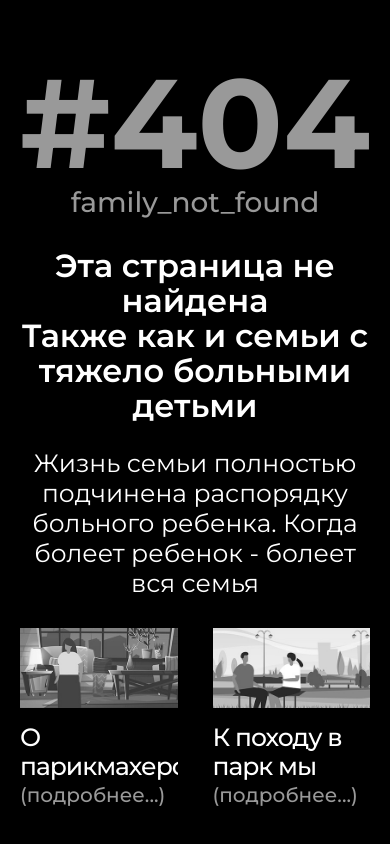
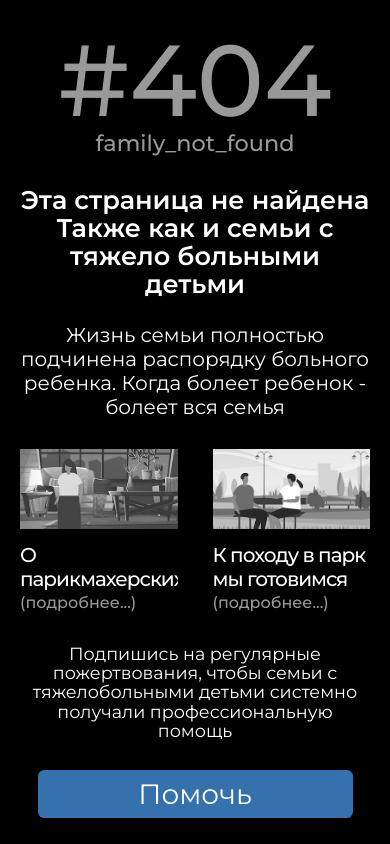
Before and after one commit to natalliabirytskaya/hospis-404, a plain HTML site: page index.html in a window 390 px wide. Shown: the top 844 px of the page. Drawn offline with Linux system fonts and the light colour scheme.

Commit message:
fix styles

```diff
--- a/index.html
+++ b/index.html
@@ -15,14 +15,14 @@
   <div class="center-container main__content">
     <div class="error-description main__section">
       <div class="error-description__title">
-        <h1 class="error-description__title--big">#404</h1>
-        <p>family_not_found</p>
+        <h1 class="title title--big">#404</h1>
+        <h2 class="title">family_not_found</h2>
       </div>
       <div class="error-description__subtitle">
-        <p>Эта cтраница не найдена</p>
-        <p>Также как и семьи с тяжело больными детьми</p>
+        <h3 class="subtitle">Эта cтраница не найдена</h3>
+        <h3 class="subtitle">Также как и семьи с тяжело больными детьми</h3>
       </div>
-      <p class="error-description__text">Жизнь семьи полностью подчинена распорядку больного ребенка. Когда болеет ребенок - болеет вся семья</p>
+      <p class="main-text error-description__text">Жизнь семьи полностью подчинена распорядку больного ребенка. Когда болеет ребенок - болеет вся семья</p>
     </div>
     <div class="articles main__section">
       <a href="https://hospice.by/ru/activities/404-family-not-found/story_1/" rel="nofollow noopener" target="_blank" class="article-link articles__item">
--- a/sass/articles.sass
+++ b/sass/articles.sass
@@ -6,7 +6,6 @@
   &__item
     width: 28%
     max-width: 365px
-    margin-bottom: 20px
 
     @media (max-width: 600px)
       width: 45%
--- a/sass/common.sass
+++ b/sass/common.sass
@@ -9,6 +9,9 @@ body
   font-family: $font-main
   color: $color-text
 
+  @media (max-width: 1023px)
+    font-size: 8px
+
 .body
   min-height: 100vh
   display: flex
@@ -17,3 +20,8 @@ body
 .center-container
   max-width: 1350px
   margin: 0 auto
+
+.main-text
+  font-size: 2.5rem
+  line-height: 3rem
+  font-weight: 400
--- a/sass/error-description.sass
+++ b/sass/error-description.sass
@@ -10,26 +10,10 @@
     text-align: center
 
   &__title
-    font-size: 2.8rem
-    line-height: 3.2rem
-    color: $color-title
-    font-weight: 500
     margin-bottom: 45px
-
-    &--big
-      font-size: 12.6rem
-      line-height: 12.6rem
 
     @media (max-width: 900px)
       margin-bottom: 30px
 
   &__subtitle
-    font-size: 3.2rem
-    line-height: 3.5rem
-    font-weight: 600
     margin-bottom: 25px
-
-  &__text
-    font-size: 2.5rem
-    line-height: 3rem
-    font-weight: 400
--- a/sass/main.sass
+++ b/sass/main.sass
@@ -1,5 +1,5 @@
 .main
-  padding: 60px 20px 40px
+  padding: 30px 20px 40px
   flex-grow: 1
   background-color: $color-background
   background-image: url("images/bg.png")
--- a/sass/style.sass
+++ b/sass/style.sass
@@ -1,6 +1,8 @@
 @import "variables"
 @import "common"
 @import "main"
+@import "title"
+@import "subtitle"
 @import "error-description"
 @import "articles"
 @import "article-link"
--- /dev/null
+++ b/sass/subtitle.sass
@@ -0,0 +1,4 @@
+.subtitle
+  font-size: 3.2rem
+  line-height: 3.5rem
+  font-weight: 600
--- /dev/null
+++ b/sass/title.sass
@@ -0,0 +1,9 @@
+.title
+  font-size: 2.8rem
+  line-height: 3.2rem
+  color: $color-title
+  font-weight: 500
+
+  &--big
+    font-size: 12.6rem
+    line-height: 12.6rem
```
Also changed, not shown: style.css, 1 other file.
